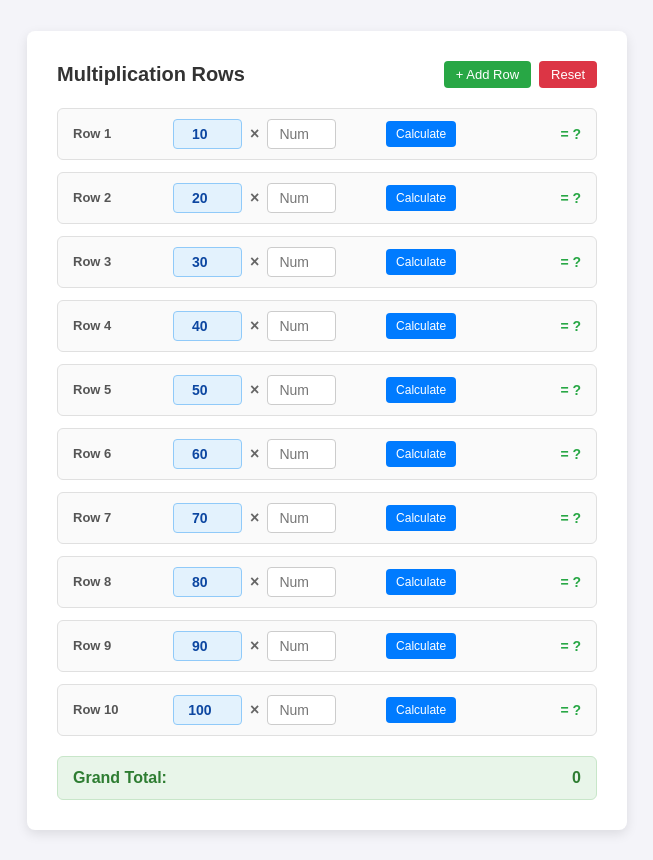
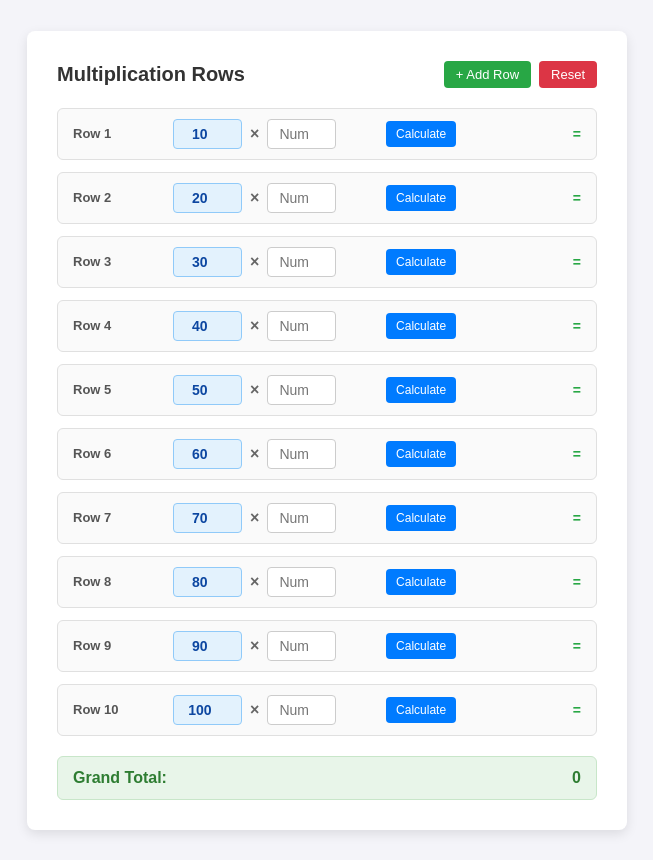
Before and after one commit to earl05-king/Calculate, a plain HTML site: page index.html in a window 1280 px wide. Shown: the whole page, without its empty margins (313-966 px from the left). Drawn offline with Linux system fonts and the light colour scheme.

Commit message:
Update index.html

```diff
--- a/index.html
+++ b/index.html
@@ -195,7 +195,7 @@
                     <input type="number" id="n${rowCount}_b" placeholder="Num" value="${numVal}">
                 </div>
                 <button class="calc-btn" onclick="calcRow(${rowCount})">Calculate</button>
-                <span class="row-result" id="res${rowCount}">= ?</span>
+                <span class="row-result" id="res${rowCount}">= </span>
             `;
 
             container.appendChild(rowDiv);
```
